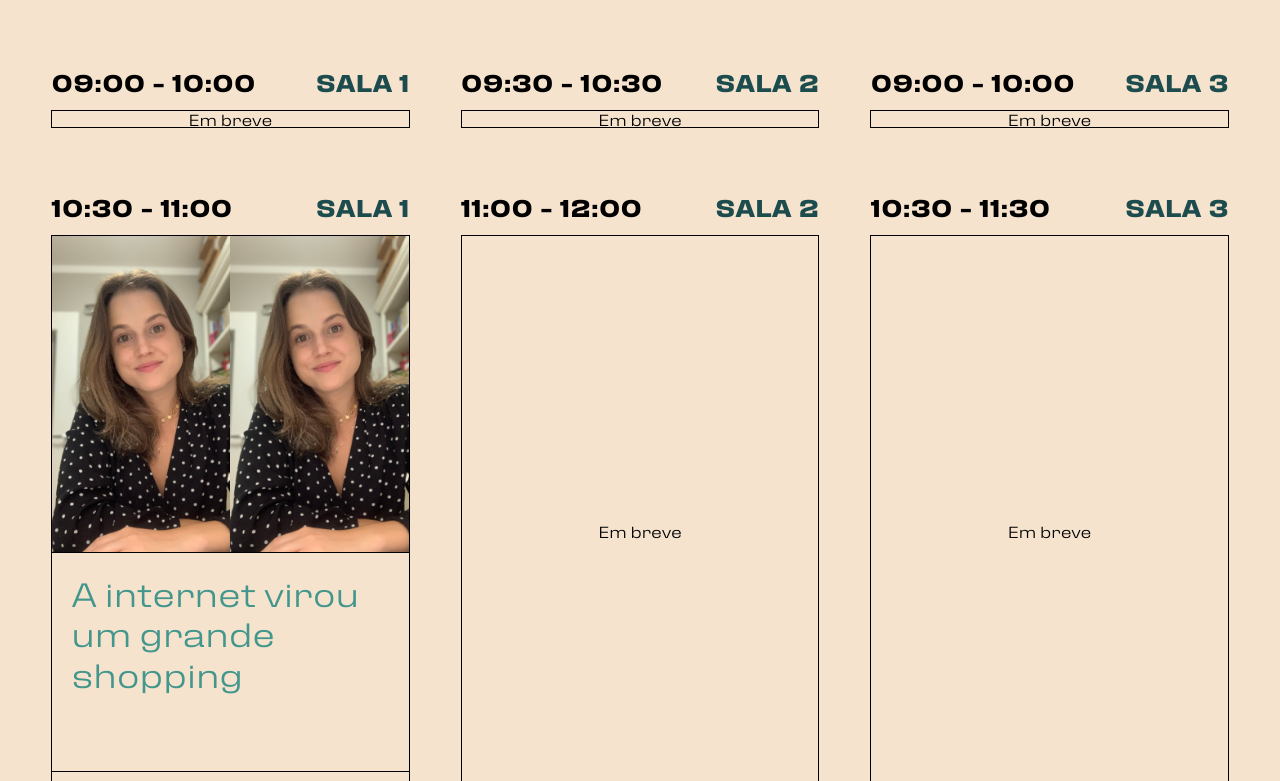
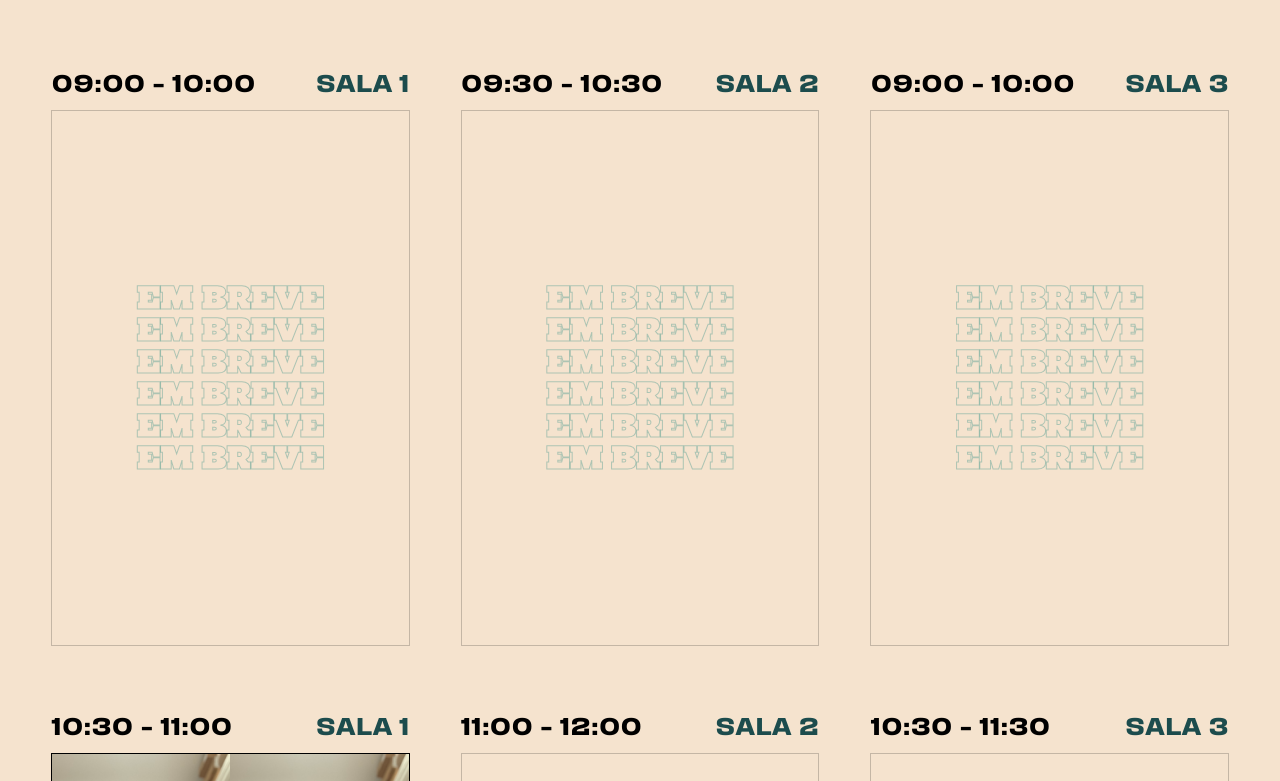
Before and after one commit to gabrnunes/shift-2022, a Next.js app: page / in a window 1280 px wide. Shown: the part 2639-3420 px from the top of the page. Built offline with nearby package versions, Linux system fonts and the light colour scheme.

Commit message:
fix: ajustar card de em breve

```diff
--- a/src/components/schedule/card/Card.module.scss
+++ b/src/components/schedule/card/Card.module.scss
@@ -32,10 +32,16 @@
 }
 
 .soonMessage {
-    border: 1px solid #000000;
+    border: 1px solid rgba(0, 0, 0, 0.2);
     display: flex;
     align-items: center;
     justify-content: center;
+    min-height: 536px;
+    font-family: $font-heading;
+    text-transform: uppercase;
+    font-size: clamp(2rem, 2vw, 3vw);
+    -webkit-text-stroke: 1px rgba($color-green, 0.4);
+    -webkit-text-fill-color: transparent;
 }
 
 .info {
--- a/src/components/schedule/card/Card.tsx
+++ b/src/components/schedule/card/Card.tsx
@@ -41,7 +41,19 @@ export default function Card(props: Props) {
             </div>
 
             {props.talk.soon ? (
-                <div className={styles.soonMessage}>Em breve</div>
+                <div className={styles.soonMessage}>
+                    Em breve
+                    <br />
+                    Em breve
+                    <br />
+                    Em breve
+                    <br />
+                    Em breve
+                    <br />
+                    Em breve
+                    <br />
+                    Em breve
+                </div>
             ) : (
                 <>
                     <div className={styles.images}>
```
